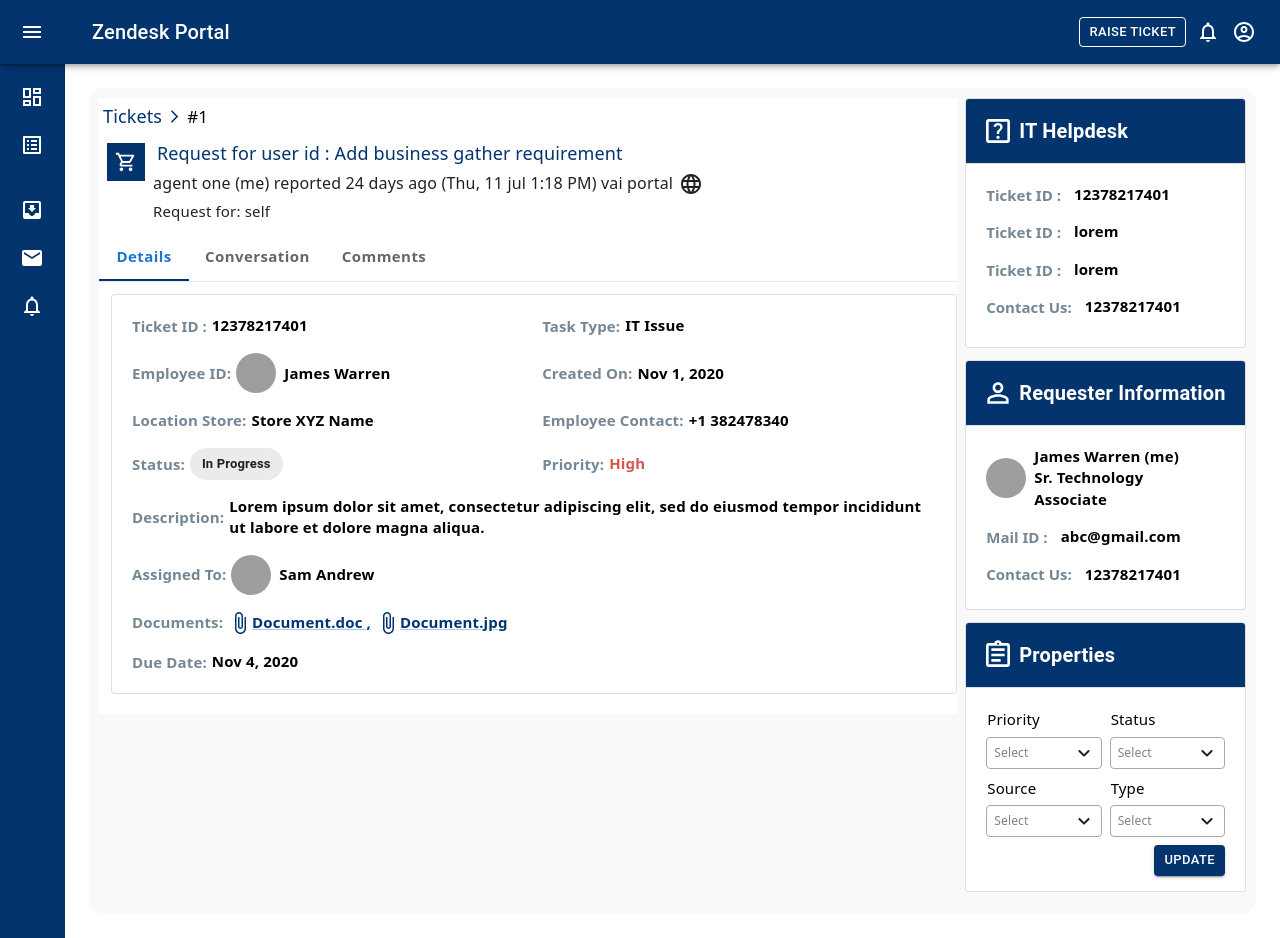
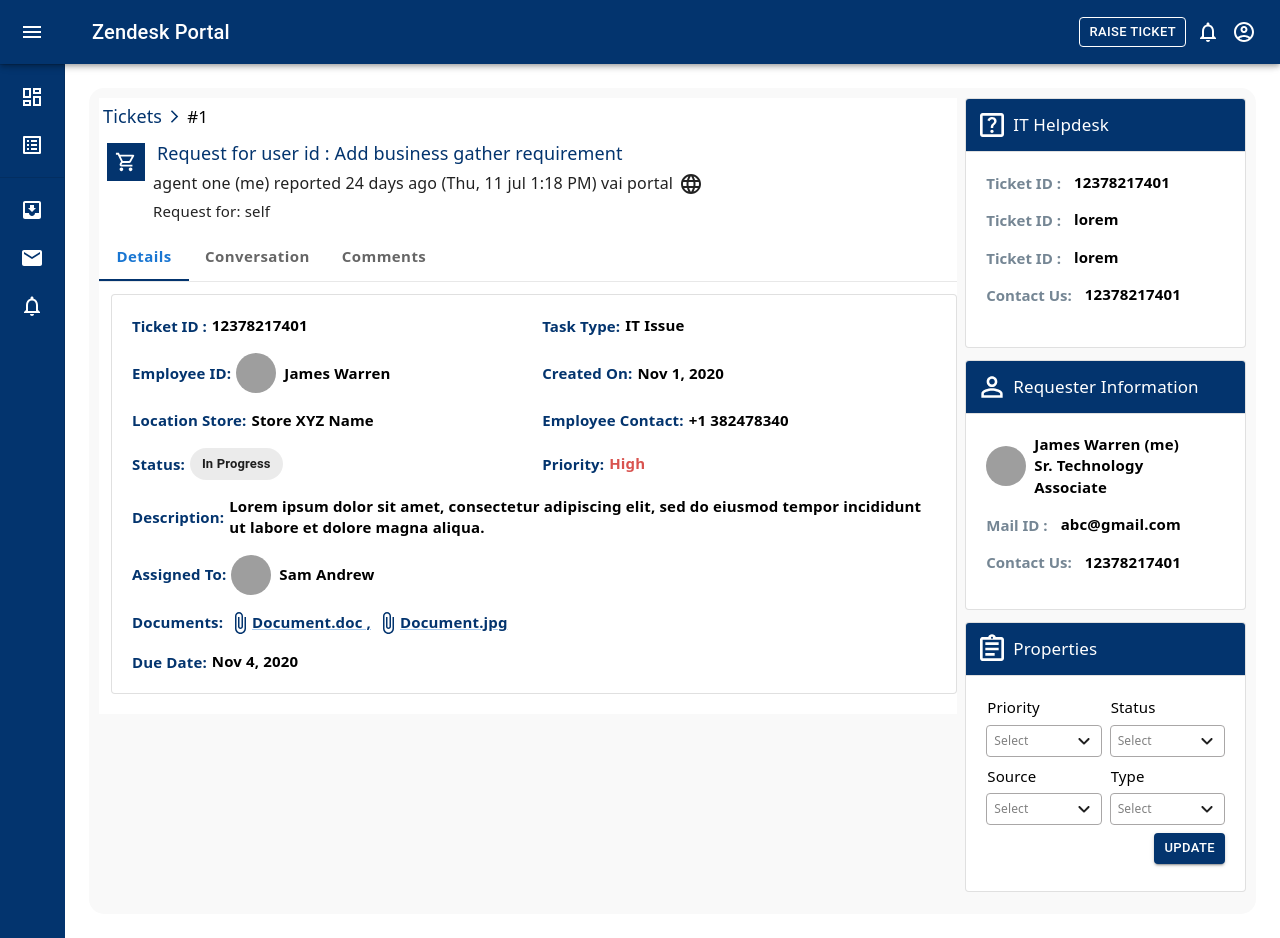
Before and after one commit to PriyanshuKherade8/Zendex, a React (Create React App) app: page /ticket/1 in a window 1280 px wide. Built offline with nearby package versions, Linux system fonts and the light colour scheme; grey boxes are pictures that could not be loaded.

Commit message:
style: minor changes in view page

```diff
--- a/src/modules/Components/TaskDetails.js
+++ b/src/modules/Components/TaskDetails.js
@@ -13,7 +13,7 @@ const Container = styled(Card)`
 const Label = styled(Typography)`
   font-family: system-ui !important;
   font-weight: 600 !important;
-  color: #758694;
+  color: #03346e;
   font-size: 15px !important;
   margin-right: 8px;
   display: inline; /* Ensure it stays inline with the text */
--- a/src/modules/ViewTicket/Components/HelpdeskComponent.js
+++ b/src/modules/ViewTicket/Components/HelpdeskComponent.js
@@ -19,15 +19,17 @@ const StyledCard = styled(Card)({
 const StyledCardHeader = styled(CardHeader)({
   borderBottom: "1px solid #e0e0e0",
   backgroundColor: primaryColor,
+  padding: "10px",
 });
 
 const StyledCardTitle = styled(Typography)({
-  fontSize: "1.25rem",
-  fontWeight: "bold",
+  fontSize: "17px",
+
   display: "flex",
   alignItems: "center",
   gap: "5px",
   color: "white",
+  fontFamily: "system-ui",
 });
 
 const StyledCardDescription = styled(Typography)({
--- a/src/modules/ViewTicket/Components/Properties.js
+++ b/src/modules/ViewTicket/Components/Properties.js
@@ -25,15 +25,17 @@ const StyledCard = styled(Card)({
 const StyledCardHeader = styled(CardHeader)({
   borderBottom: "1px solid #e0e0e0",
   backgroundColor: primaryColor,
+  padding: "10px",
 });
 
 const StyledCardTitle = styled(Typography)({
-  fontSize: "1.25rem",
-  fontWeight: "bold",
+  fontSize: "17px",
+
   display: "flex",
   alignItems: "center",
   gap: "5px",
   color: "white",
+  fontFamily: "system-ui",
 });
 
 const StyledCardDescription = styled(Typography)({
--- a/src/modules/ViewTicket/Components/RequesterInformation.js
+++ b/src/modules/ViewTicket/Components/RequesterInformation.js
@@ -21,15 +21,17 @@ const StyledCard = styled(Card)({
 const StyledCardHeader = styled(CardHeader)({
   borderBottom: "1px solid #e0e0e0",
   backgroundColor: primaryColor,
+  padding: "10px",
 });
 
 const StyledCardTitle = styled(Typography)({
-  fontSize: "1.25rem",
-  fontWeight: "bold",
+  fontSize: "17px",
+
   display: "flex",
   alignItems: "center",
   gap: "5px",
   color: "white",
+  fontFamily: "system-ui",
 });
 
 const StyledCardDescription = styled(Typography)({
```
